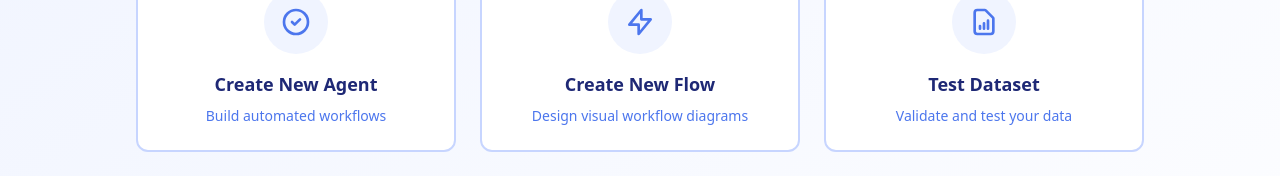
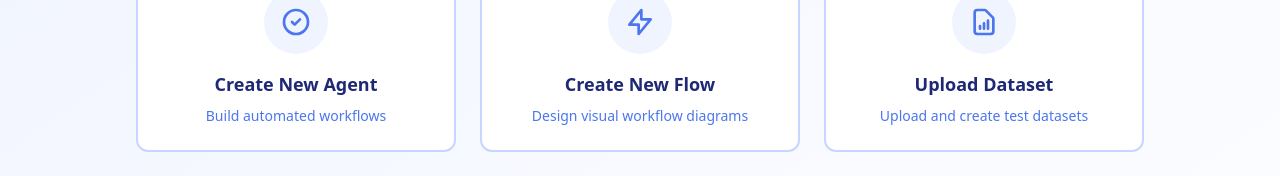
Before and after one commit to jovitaeliana/AutomationAgent, a React (Vite) app: page / in a window 1280 px wide. Shown: the part 297-473 px from the top of the page. Built offline with nearby package versions, Linux system fonts and the light colour scheme; data requests are answered from the project's data file.

Commit message:
update readme

```diff
--- a/src/pages/HomePage.tsx
+++ b/src/pages/HomePage.tsx
@@ -43,8 +43,8 @@ const HomePage: React.FC<HomePageProps> = ({ onNavigate }) => {
             <div className="w-full sm:w-80">
               <SelectionCard
                 icon={<TestIcon />}
-                title="Test Dataset"
-                description="Validate and test your data"
+                title="Upload Dataset"
+                description="Upload and create test datasets"
                 onClick={() => onNavigate('upload-dataset')}
               />
             </div>
--- a/src/pages/UploadDatatestPage.tsx
+++ b/src/pages/UploadDatatestPage.tsx
@@ -70,7 +70,7 @@ const UploadDatatestPage: React.FC<UploadDatatestPageProps> = ({ onNavigate }) =
           </div>
 
           {/* Run Test & Stats */}
-          <div className="bg-app-bg-content rounded-xl border border-app-border p-6 hover:shadow-lg transition-all">
+          {/* <div className="bg-app-bg-content rounded-xl border border-app-border p-6 hover:shadow-lg transition-all">
             <h2 className="text-2xl font-semibold text-app-text mb-6">Test Your Dataset</h2>
             <div className="space-y-6">
               <div className="bg-app-bg-highlight rounded-lg p-6">
@@ -104,7 +104,7 @@ const UploadDatatestPage: React.FC<UploadDatatestPageProps> = ({ onNavigate }) =
                 </div>
               </div>
             </div>
-          </div>
+          </div> */}
         </form>
       </main>
     </div>
```
Also changed, not shown: 1 other file (tests, documents, lock files or other folders).
